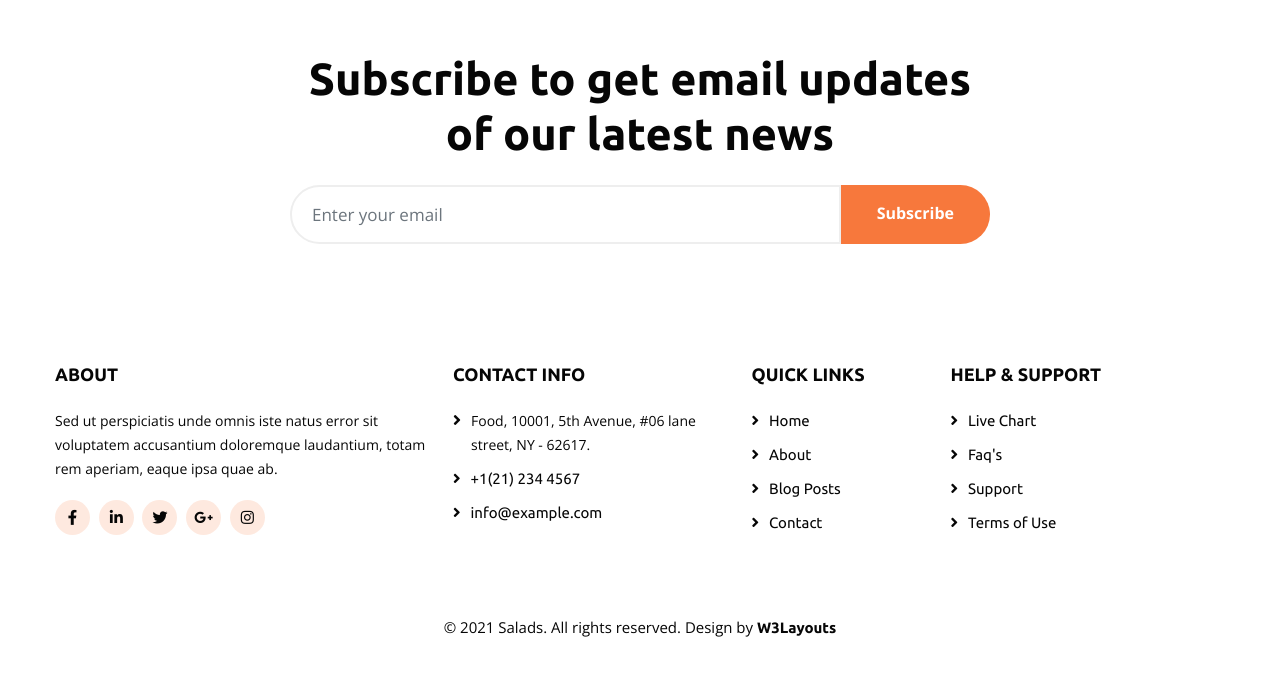
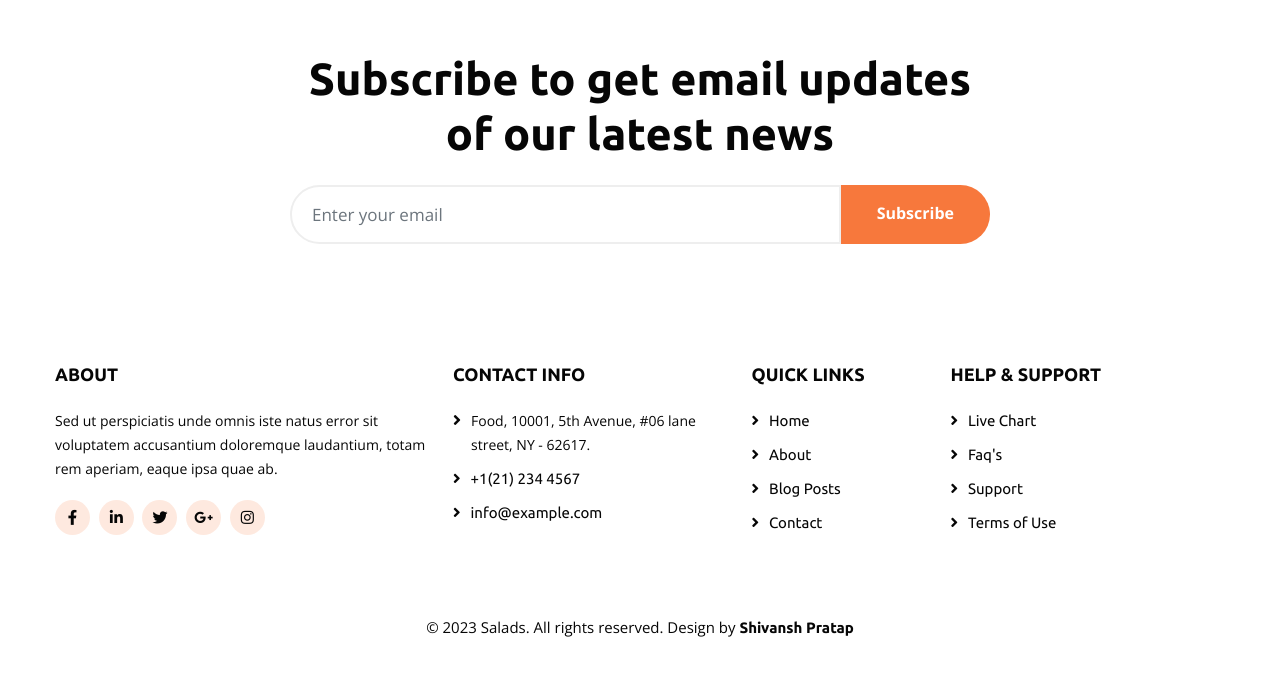
Before and after one commit to ShivanshPratap/MS-Intern, a plain HTML site: page menu.html in a window 1280 px wide. Shown: the part 1822-2498 px from the top of the page. Drawn offline with nearby package versions, Linux system fonts and the light colour scheme.

Commit message:
Update menu.html

```diff
--- a/menu.html
+++ b/menu.html
@@ -352,8 +352,8 @@ Author URL: http://w3layouts.com
         <div class="copyright-footer text-center mt-4">
             <div class="container">
                 <div class="columns">
-                    <p>&copy; 2021 Salads. All rights reserved. Design by
-                        <a href="https://w3layouts.com/" target="_blank"> W3Layouts</a>
+                    <p>&copy; 2023 Salads. All rights reserved. Design by
+                        <a href="https://www.linkedin.com/in/shivansh-pratap-a13188210/" target="_blank"> Shivansh Pratap</a>
                     </p>
                 </div>
             </div>
```
